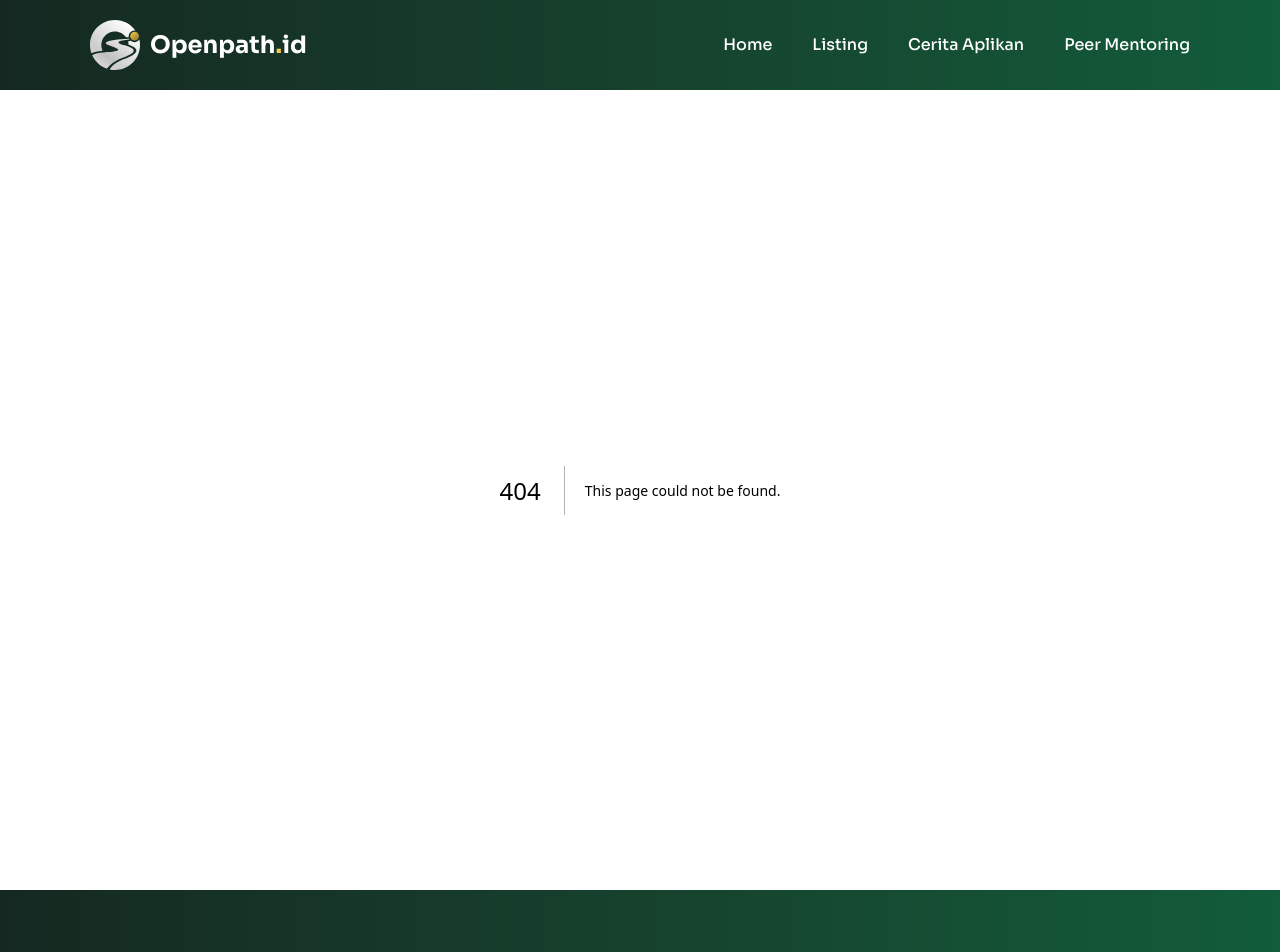
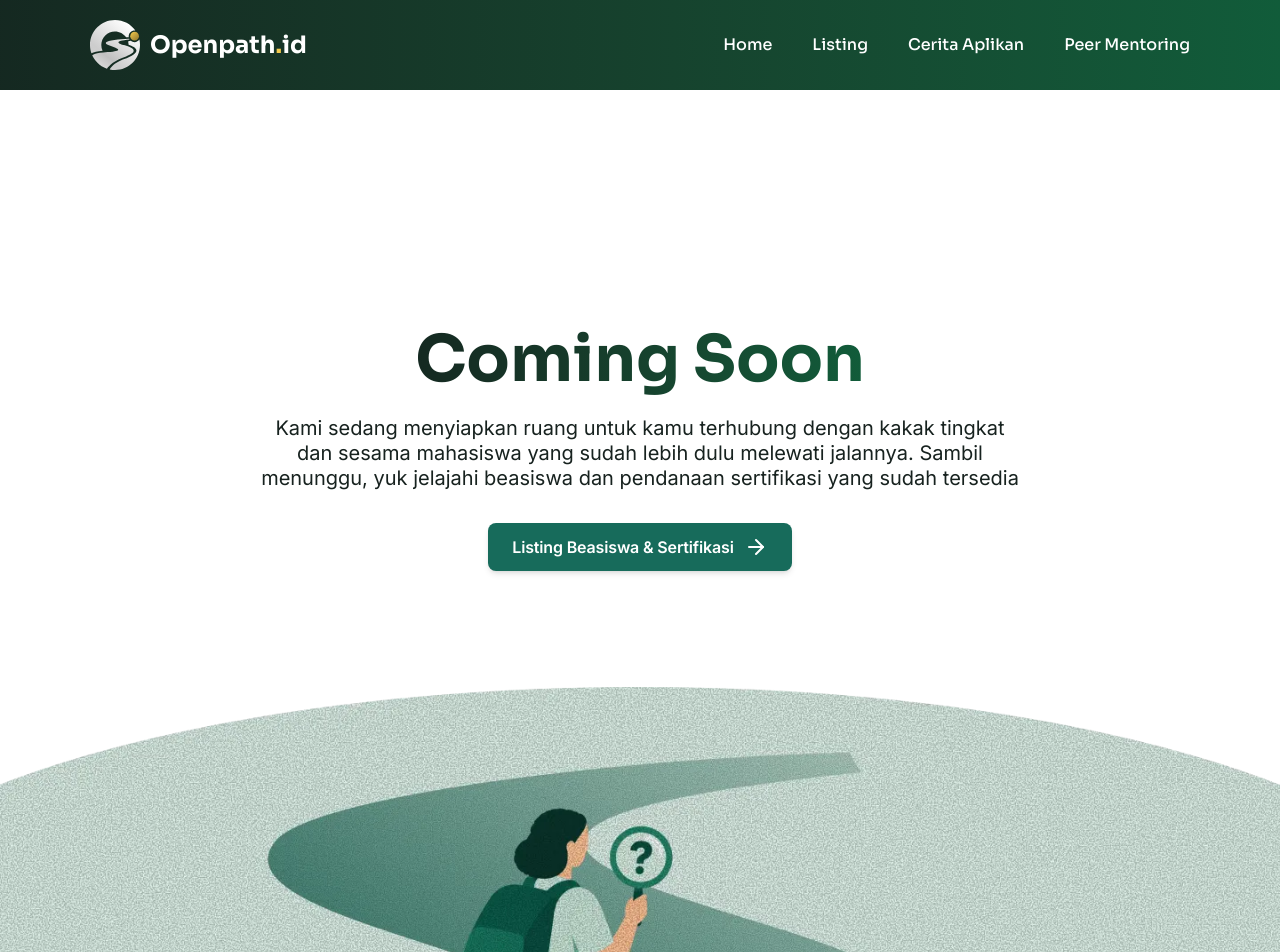
Before and after one commit to Openpath-id/openpath-website, a Next.js app: page /peer-mentoring in a window 1280 px wide. Before the commit this address had no page. Shown: the top 952 px of the page. Built offline with nearby package versions, Linux system fonts and the light colour scheme.

Commit message:
feat: add peer-mentoring page

```diff
--- /dev/null
+++ b/src/app/peer-mentoring/page.tsx
@@ -0,0 +1,70 @@
+import Image from "next/image";
+import Link from "next/link";
+import { ArrowRight } from "lucide-react";
+import Typography from "@/components/Typography";
+
+export default function PeerMentoringPage() {
+  return (
+    <div className="relative w-full overflow-hidden bg-white flex flex-col items-center justify-between min-h-[calc(100vh-90px)]">
+      {/* Text & Button Container */}
+      <div className="relative z-10 w-full flex flex-col items-center text-center pt-[245px] pb-[413px] px-6 md:px-16 md:pt-[230px] md:pb-[520px] lg:px-[120px] 2xl:px-[300px] 2xl:pt-[221px] 2xl:pb-[723px]">
+        {/* Texts & Button Wrapper: gap 32px */}
+        <div className="flex flex-col items-center gap-8 max-w-[840px]">
+          {/* Texts Section: gap 8px on mobile, gap 16px on desktop */}
+          <div className="flex flex-col items-center gap-2 lg:gap-4">
+            {/* Title: Coming Soon */}
+            <Typography
+              as="h1"
+              font="Sora"
+              weight="bold"
+              className="text-[32px] md:text-[48px] lg:text-[64px] font-bold leading-[125%] bg-gradient-to-r from-[#14251F] to-[#115C3A] from-[-7.78%] to-[100%] bg-clip-text text-transparent inline-block"
+            >
+              Coming Soon
+            </Typography>
+
+            {/* Description */}
+            <p className="font-Inter text-[#17221F] text-[12px] md:text-[16px] lg:text-[20px] font-normal leading-[125%] max-w-[420px] md:max-w-[620px] lg:max-w-[760px]">
+              Kami sedang menyiapkan ruang untuk kamu terhubung dengan kakak tingkat dan sesama
+              mahasiswa yang sudah lebih dulu melewati jalannya. Sambil menunggu, yuk jelajahi
+              beasiswa dan pendanaan sertifikasi yang sudah tersedia
+            </p>
+          </div>
+
+          {/* Action Button: gap to arrow right 10px */}
+          <Link
+            href="/listing"
+            className="inline-flex items-center gap-[10px] bg-[#176B5B] hover:bg-[#145d4f] active:scale-95 transition-all text-white px-5 py-[10px] lg:px-6 lg:py-3 rounded-[8px] font-Inter text-[14px] lg:text-[16px] font-semibold leading-[18px] lg:tracking-[-0.16px] shadow-md"
+          >
+            <span>Listing Beasiswa &amp; Sertifikasi</span>
+            <ArrowRight className="w-5 h-5 lg:w-6 lg:h-6 shrink-0" />
+          </Link>
+        </div>
+      </div>
+
+      {/* Background Bottom Illustration */}
+      {/* Mobile Illustration (< 500px) */}
+      <div className="min-[500px]:hidden absolute bottom-0 inset-x-0 w-full h-[360px] pointer-events-none select-none z-0">
+        <Image
+          src="/images/hero/path-mobile.webp"
+          alt="Illustration Path Mobile"
+          fill
+          priority
+          sizes="100vw"
+          className="object-contain object-bottom"
+        />
+      </div>
+
+      {/* Desktop & Tablet Illustration (>= 500px) */}
+      <div className="hidden min-[500px]:block absolute bottom-0 inset-x-0 w-full h-[360px] sm:h-[460px] md:h-[540px] xl:h-[640px] 2xl:h-[720px] pointer-events-none select-none z-0">
+        <Image
+          src="/images/hero/path-desktop.webp"
+          alt="Illustration Path Desktop"
+          fill
+          priority
+          sizes="100vw"
+          className="object-contain object-bottom"
+        />
+      </div>
+    </div>
+  );
+}
```
Also changed, not shown: public/images/hero/path-desktop.webp (added), public/images/hero/path-mobile.webp (added).
